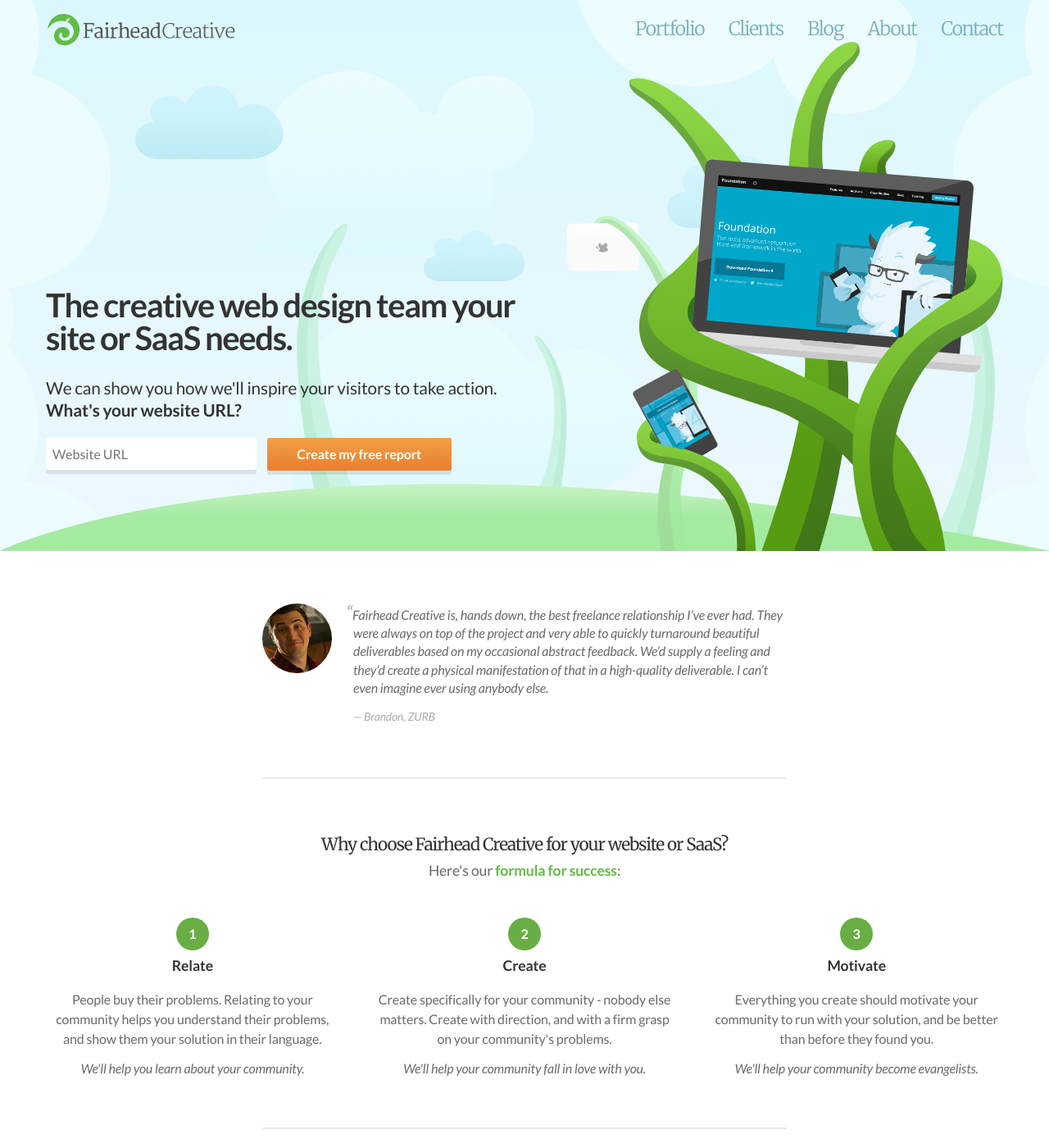
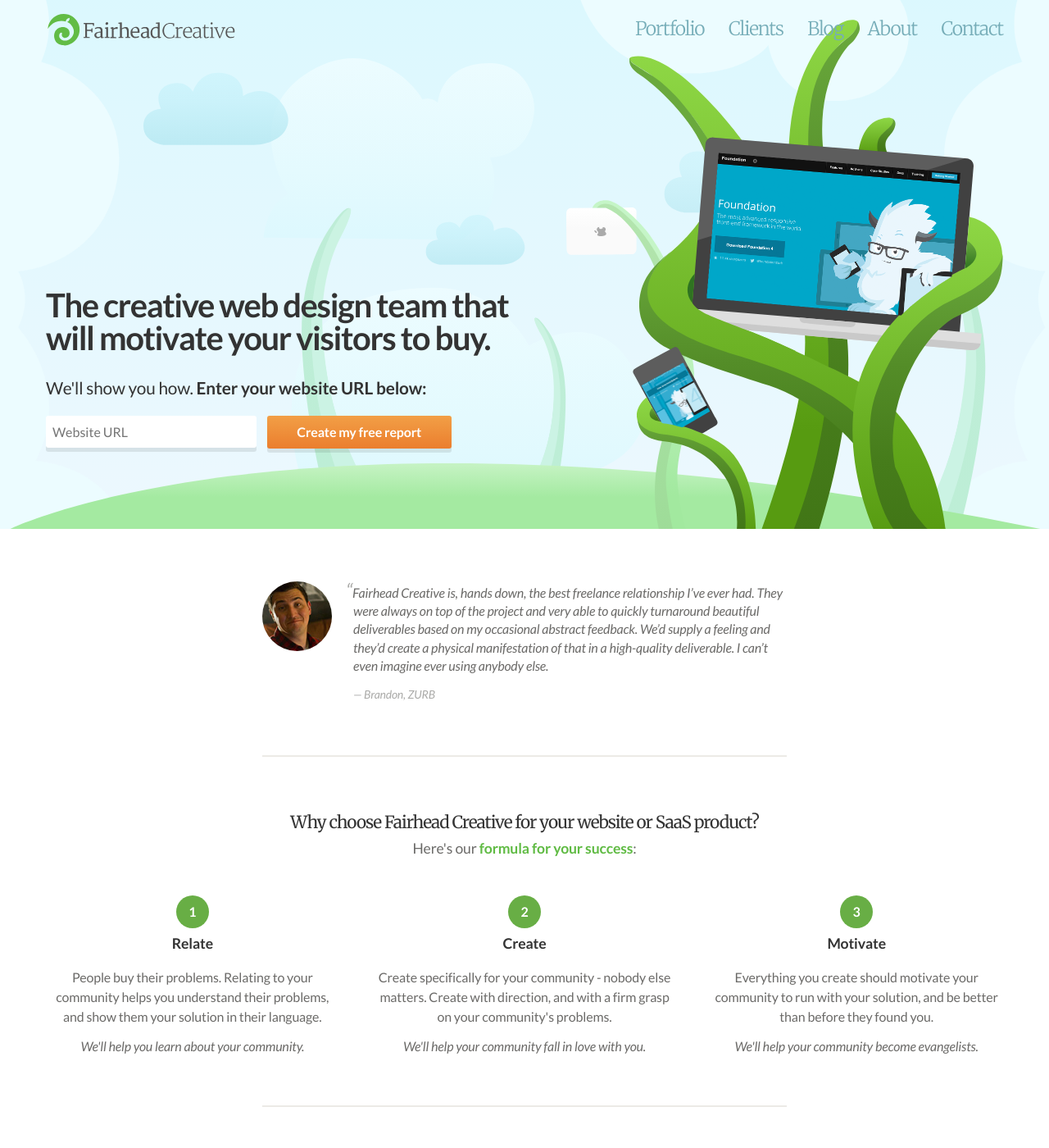
Before and after one commit to fairheadcreative/fairheadcreative, a Jekyll site: the page built from index.html, in a window 1280 px wide and 1400 px high. Shown: the whole window at 82% size. Built offline with Jekyll 4.4.1, drawn with Linux system fonts in a browser that asks for light colours; Markdown is read by kramdown in place of the engine named in the settings; some of the changed text lies outside the part shown.

Commit message:
Update homepage copy

```diff
--- a/_layouts/layout.html
+++ b/_layouts/layout.html
@@ -9,7 +9,7 @@ layout: compress
   <meta name="viewport" content="width=device-width, initial-scale=1.0" />
   <meta name="robots" content="{% unless page.noindex == true %}index, follow{% else %}noindex, nofollow{% endunless %}" />
   <meta name="author" content="Fairhead Creative LLC" />
-  <title>{% if page.class == 'home'%}Fairhead Creative | Creative Website & SaaS Designers{% else %}{% if page.title %}{{ page.title }}{% if page.title == 'Blog' %} (Page {{ paginator.page }}){% endif %} | Fairhead Creative{% endif %}{% endif %}</title>
+  <title>{% if page.class == 'home'%}{{ page.title }}{% elsif page.title == 'Blog' %}{{ page.title}} (Page {{ paginator.page }}){% else %}{{ page.title }} | Fairhead Creative{% endif %}</title>
   <link rel="stylesheet" href="/css/screen.css" />
 
   {% if page.title %}
--- a/index.html
+++ b/index.html
@@ -1,14 +1,14 @@
 ---
 layout: layout
-title: The Creative Web Design Team Your Site or SaaS Needs
+title: Fairhead Creative Web Design ~ Motivate Your Visitors To Buy
 description: The creative web design team your site or SaaS needs. We can show you how we'll inspire your visitors to take action. What's your website URL?
 splash: true
 class: home
 ---
 <header class="container group">
   <section id="strapline">
-    <h1>The creative web design team your site or SaaS needs.</h1>
-    <h3>We can show you how we'll inspire your visitors to take action.<br><strong>What's your website URL?</strong></h3>
+    <h1>The creative web design team that will motivate your visitors to buy.</h1>
+    <h3>We'll show you how. <strong>Enter your website URL below:</strong></h3>
 
     <form class="strap-form">
       <input type="url" value="" name="MMERGE3" class="required url" id="mce-MMERGE3" placeholder="Website URL" />
@@ -60,8 +60,8 @@ class: home
 
 <section id="formula" class="container group">
   <header>
-    <h2>Why choose Fairhead Creative for your website or SaaS?</h2>
-    <p class="lead">Here's our <strong>formula for success</strong>:</p>
+    <h2>Why choose Fairhead Creative for your website or SaaS product?</h2>
+    <p class="lead">Here's our <strong>formula for your success</strong>:</p>
   </header>
 
   <article>
@@ -212,7 +212,7 @@ class: home
 
 <section id="closing-strapline">
   <div class="container">
-    <h2>We can show you how we'll inspire your visitors to take action.<br><strong>What's your website URL?</strong></h2>
+    <h2>We can show you how we'll motivate your visitors to buy.<br><strong>What's your website URL?</strong></h2>
 <!--    <p>
       <a href="/portfolio/" class="button large" onclick="ga('send', 'event', 'Global', 'Click', 'Home Portfolio');">View our portfolio</a>
       <a href="/clients/" class="button secondary large" onclick="ga('send', 'event', 'Global', 'Click', 'Home Clients');">Watch client videos</a>
```
